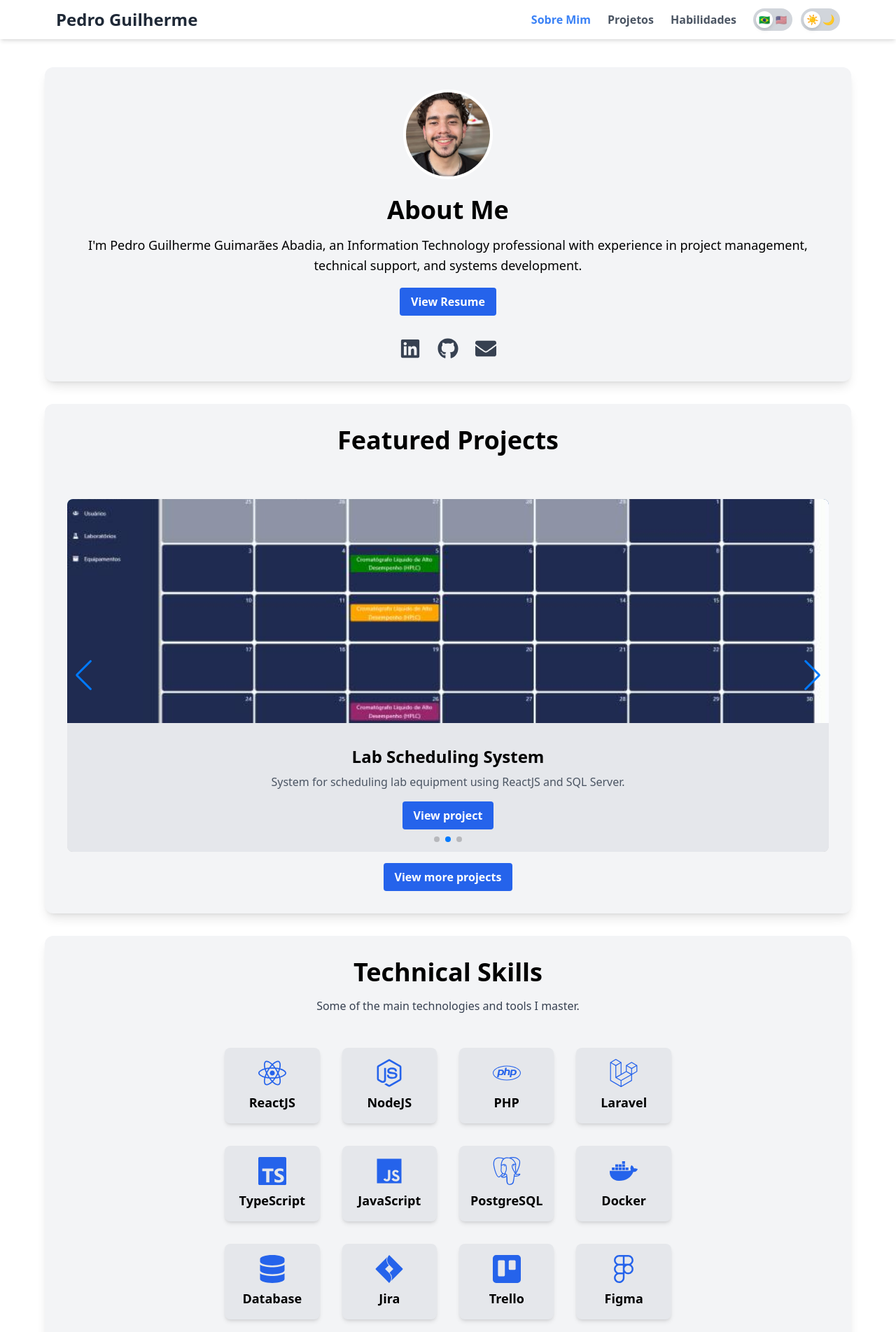
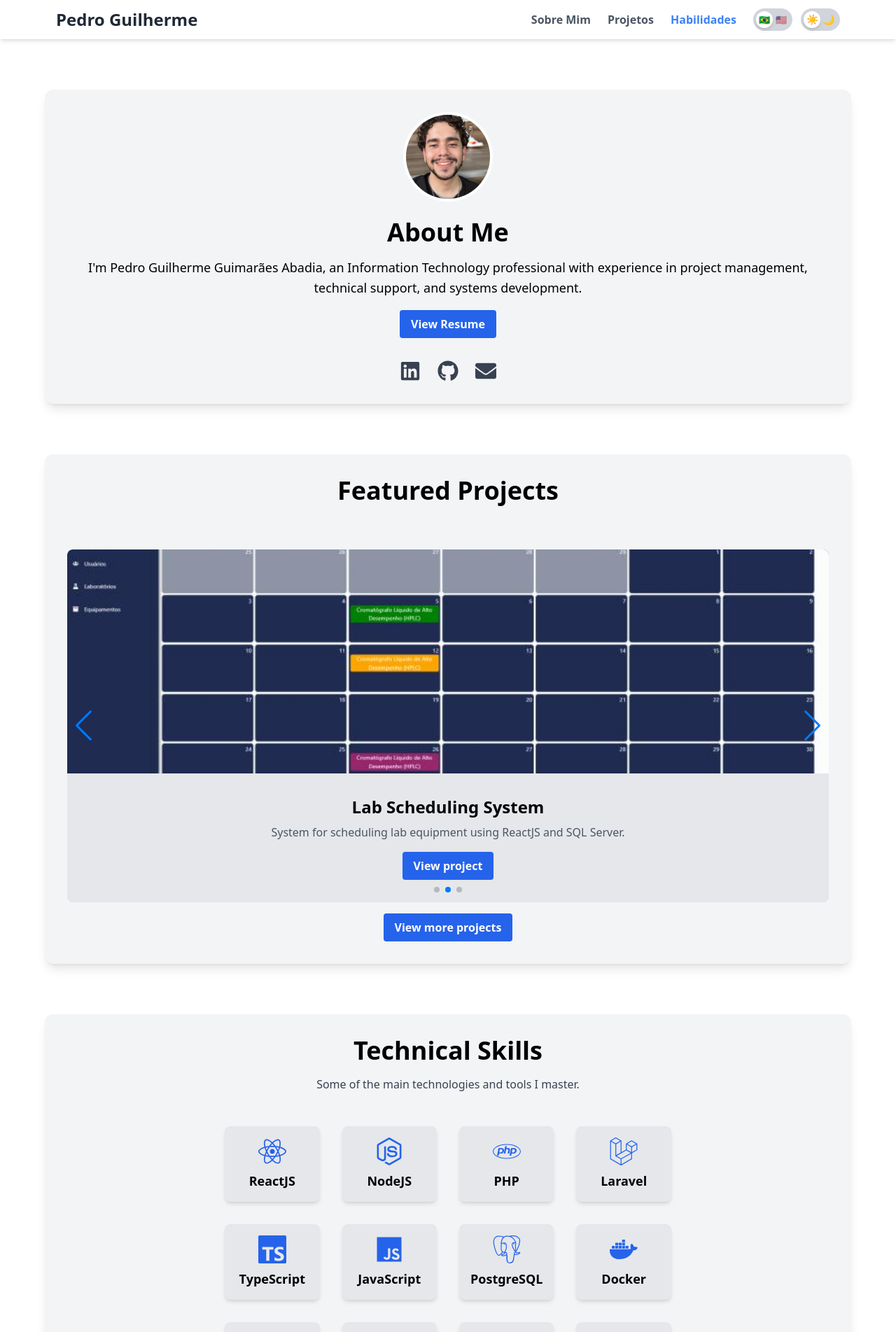
Before and after one commit to abadiapedro/portfolio-pedroguilherme, a React (Vite) app: page / in a window 1280 px wide. Shown: the top 1903 px of the page at 70% size. Built offline with nearby package versions, Linux system fonts and the light colour scheme.

Commit message:
Fix Layout

```diff
--- a/src/components/About/index.tsx
+++ b/src/components/About/index.tsx
@@ -11,7 +11,7 @@ export const About = () => {
   return (
     <section
       id="about"
-      className="w-full flex flex-col justify-start pt-4 items-center px-4 md:px-8 py-4 bg-white text-black dark:bg-gray-900 dark:text-white transition-colors"
+      className="w-full flex flex-col justify-start mt-8 mb-10 items-center px-4 md:px-8 py-4 bg-white text-black dark:bg-gray-900 dark:text-white transition-colors"
     >
       <motion.div
         className="max-w-6xl w-full bg-gray-100 dark:bg-gray-800 rounded-xl shadow-lg p-8 flex flex-col items-center transition-colors"
--- a/src/components/Projects/index.tsx
+++ b/src/components/Projects/index.tsx
@@ -35,7 +35,7 @@ export const Projects = () => {
   return (
     <section
       id="projects"
-      className="w-full flex flex-col items-center px-4 md:px-8 py-4 bg-white text-black dark:bg-gray-900 dark:text-white transition-colors"
+      className="w-full flex flex-col items-center mt-10 mb-10 px-4 md:px-8 py-4 bg-white text-black dark:bg-gray-900 dark:text-white transition-colors"
     >
       <motion.div
         initial={{ opacity: 0, y: 50 }}
--- a/src/components/Skills/index.tsx
+++ b/src/components/Skills/index.tsx
@@ -24,14 +24,14 @@ export const Skills = () => {
   return (
     <section
       id="skills"
-      className="w-full flex flex-col justify-start pt-4 items-center px-4 md:px-8 py-4 bg-white text-black dark:bg-gray-900 dark:text-white transition-colors"
+      className="w-full flex flex-col justify-start mt-8 mb-8 items-center px-4 md:px-8 py-4 bg-white text-black dark:bg-gray-900 dark:text-white transition-colors"
     >
       <motion.div
         initial={{ opacity: 0, y: 50 }}
         whileInView={{ opacity: 1, y: 0 }}
         transition={{ duration: 0.6 }}
         viewport={{ once: true }}
-        className="max-w-6xl w-full bg-gray-100 dark:bg-gray-800 rounded-xl shadow-lg p-8 flex flex-col items-center transition-colors"
+        className="max-w-6xl w-full bg-gray-100 dark:bg-gray-800 rounded-xl shadow-lg p-8 mb-4 flex flex-col items-center transition-colors"
       >
         <div className="text-center mb-12">
           <h2 className="text-4xl font-bold mb-4">{t("skills.title")}</h2>
--- a/src/i18n/locales/pt/translation.json
+++ b/src/i18n/locales/pt/translation.json
@@ -48,7 +48,7 @@
         "rights": "Todos os direitos reservados."
     },
     "resume": {
-        "backHome": "Voltar para Home",
+        "backHome": "Voltar para o Início",
         "about": {
             "title": "Sobre Mim",
             "description": "Sou profissional de Tecnologia da Informação com experiência em gestão de projetos, desenvolvimento de sistemas e suporte técnico. Tenho formação em Sistemas de Informação e curso técnico em Eletrotécnica. Durante minha trajetória, atuei como agente de registro, analista de suporte, gerente de projetos de TI e desenvolvedor web. Tenho habilidades em certificação digital, suporte a sistemas ERP/PDV, levantamento de requisitos, modelagem de processos e liderança de equipes."
--- a/src/pages/Resume/index.tsx
+++ b/src/pages/Resume/index.tsx
@@ -5,6 +5,7 @@ import { BsFillBriefcaseFill, BsFillPersonFill, BsFillBookFill, BsGlobe2 } from
 import Footer from "../../components/Footer";
 import ScrollTop from '../../components/ScrollTop';
 import { useTranslation } from 'react-i18next';
+import { motion } from 'framer-motion';
 
 type Experience = {
   company: string;
@@ -50,7 +51,14 @@ export const Resume = () => {
             <FaArrowLeft className="mr-2" /> {t("resume.backHome")}
           </a>
         </div>
-        <div className="max-w-6xl w-full bg-gray-100 dark:bg-gray-800 rounded-xl shadow-lg p-8 transition-colors">
+        <motion.div
+  className="max-w-6xl w-full bg-gray-100 dark:bg-gray-800 rounded-xl shadow-lg p-8 transition-colors"
+  initial={{ opacity: 0, y: 50 }}
+  whileInView={{ opacity: 1, y: 0 }}
+  transition={{ duration: 0.6, ease: "easeOut" }}
+  viewport={{ once: true }}
+>
+
           <div className="flex flex-col items-center mb-12">
             <img src={Profile} alt="Pedro Guilherme" className="w-32 h-32 rounded-full border-4 border-white mb-4 object-cover" />
             <h1 className="text-3xl font-bold mb-1">Pedro Guilherme Guimarães Abadia</h1>
@@ -157,7 +165,7 @@ export const Resume = () => {
               {t("resume.download")}
             </a>
           </div>
-        </div>
+        </motion.div>
       </section>
       <Footer />
       <ScrollTop />
```
